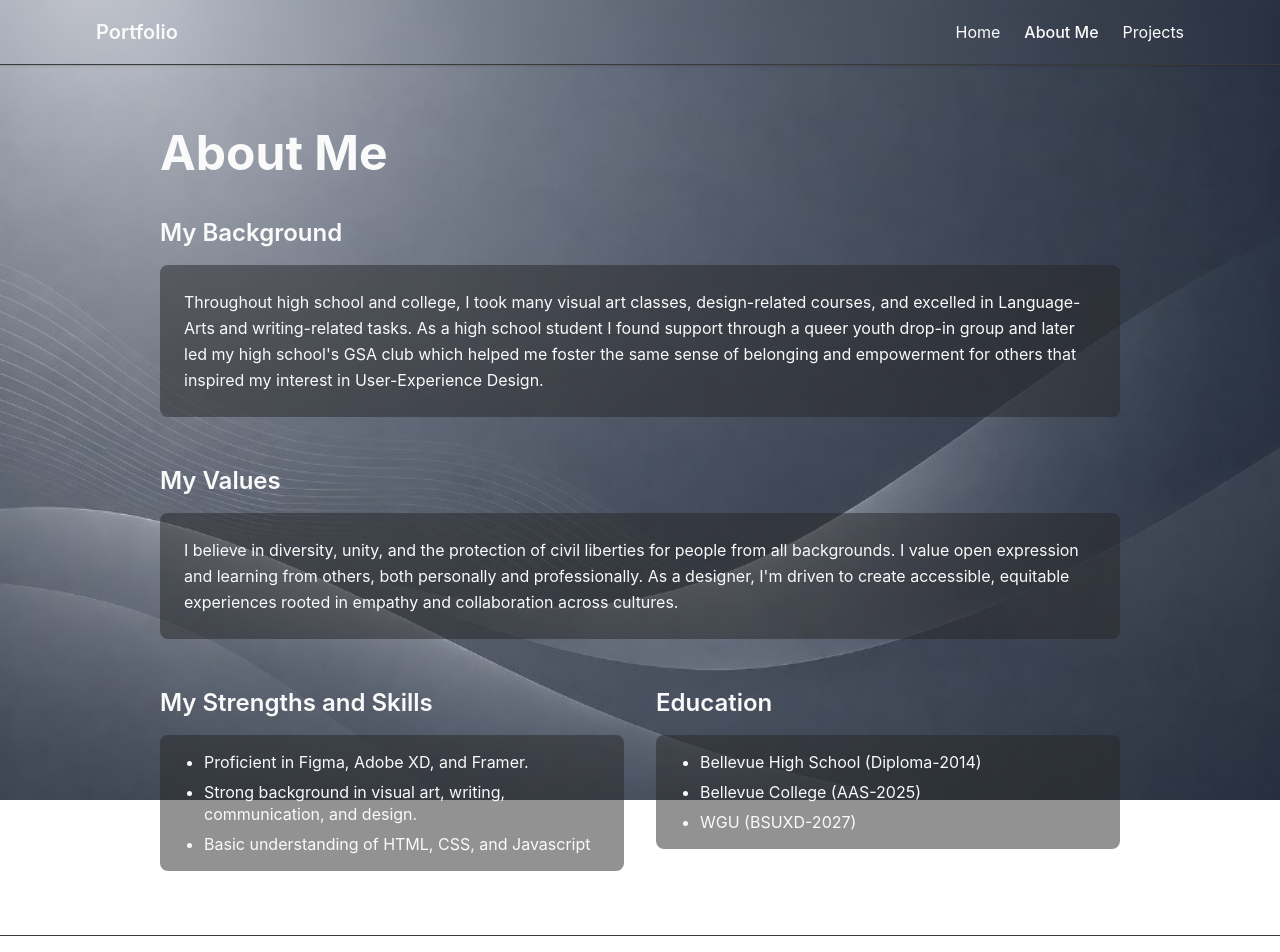
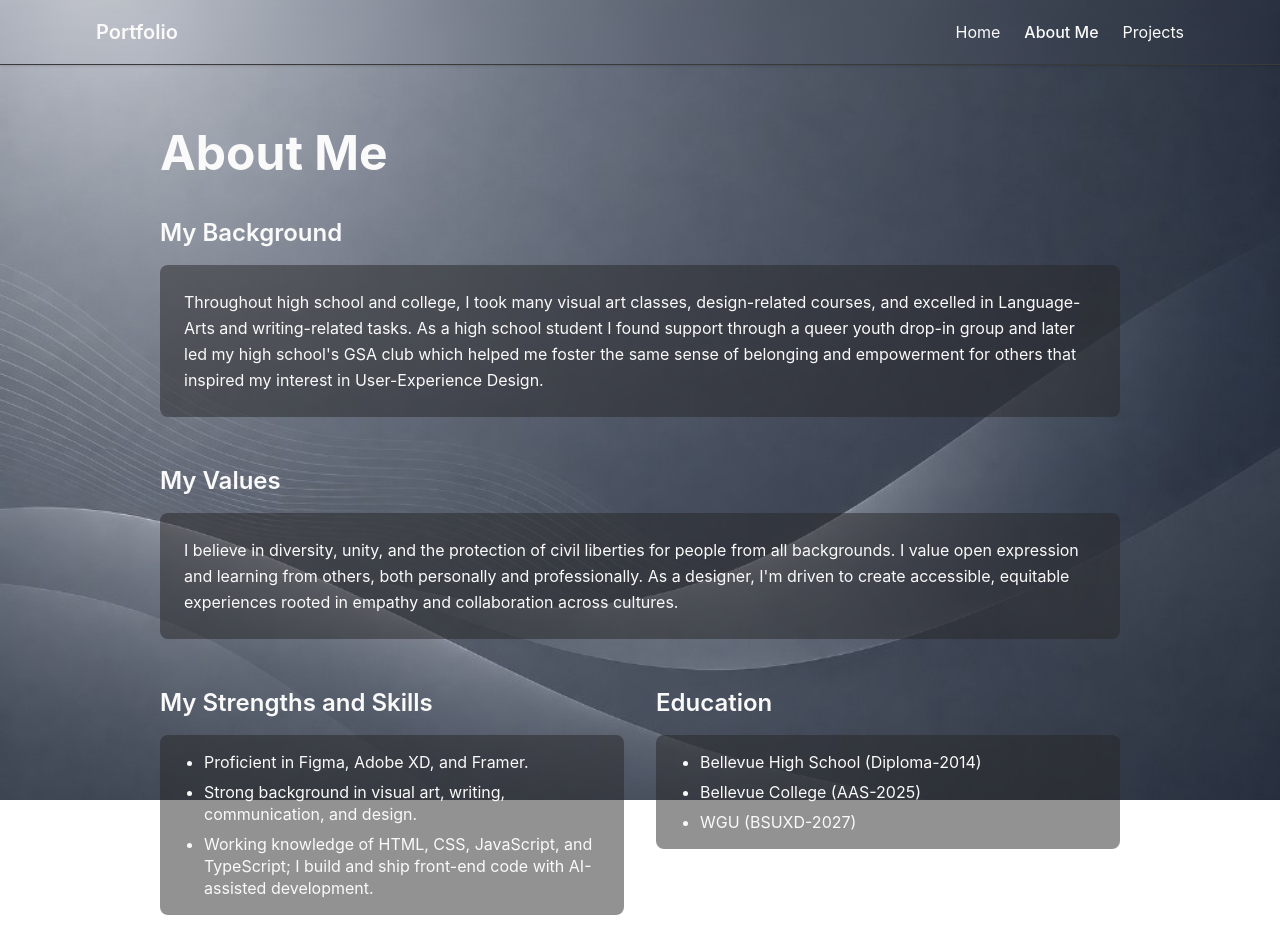
Before and after one commit to ethosviolet/MyPortfolio, a React (Vite) app: page /about in a window 1280 px wide. Shown: the top 952 px of the page. Built offline with nearby package versions, Linux system fonts and the light colour scheme.

Commit message:
Update AboutMe.tsx
Update to About Me/ My Strengths and Skills (point 3)

```diff
--- a/src/app/components/AboutMe.tsx
+++ b/src/app/components/AboutMe.tsx
@@ -40,7 +40,7 @@ export function AboutMe() {
                 <li>
                   Strong background in visual art, writing, communication, and design.
                 </li>
-                <li>Basic understanding of HTML, CSS, and Javascript</li>
+                <li>Working knowledge of HTML, CSS, JavaScript, and TypeScript; I build and ship front-end code with AI-assisted development.</li>
               </ul>
             </div>
           </section>
```
